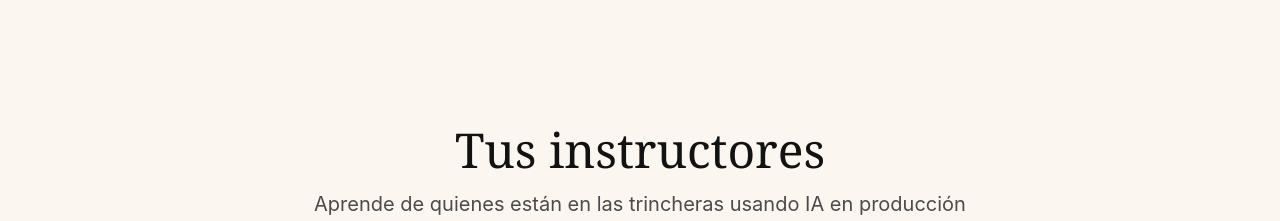
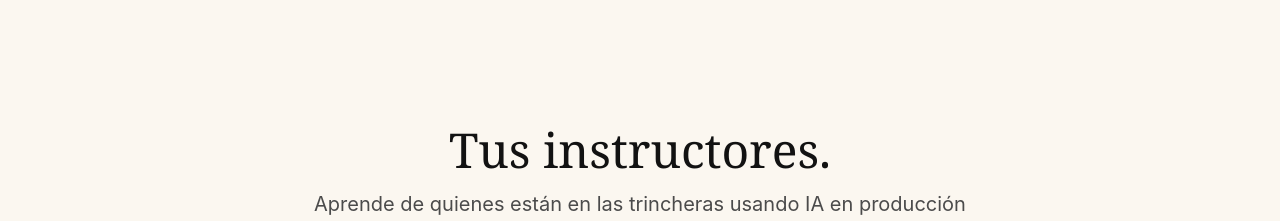
Before and after one commit to camidevai/CladeCodeConDaniel, a Next.js app: page / in a window 1280 px wide. Shown: the part 3500-3721 px from the top of the page. Built offline with nearby package versions, Linux system fonts and the light colour scheme.

Commit message:
pequeño cambio

```diff
--- a/components/Instructors.tsx
+++ b/components/Instructors.tsx
@@ -45,7 +45,7 @@ export default function Instructors() {
       <div className="max-w-7xl mx-auto px-6 sm:px-8 lg:px-12">
         <div className="text-center mb-16 sm:mb-20">
           <h2 className="font-editorial text-3xl sm:text-4xl lg:text-5xl text-text mb-4">
-            Tus instructores
+            Tus instructores.
           </h2>
           <p className="text-lg sm:text-xl text-muted max-w-2xl mx-auto">
             Aprende de quienes están en las trincheras usando IA en producción todos los días
```
